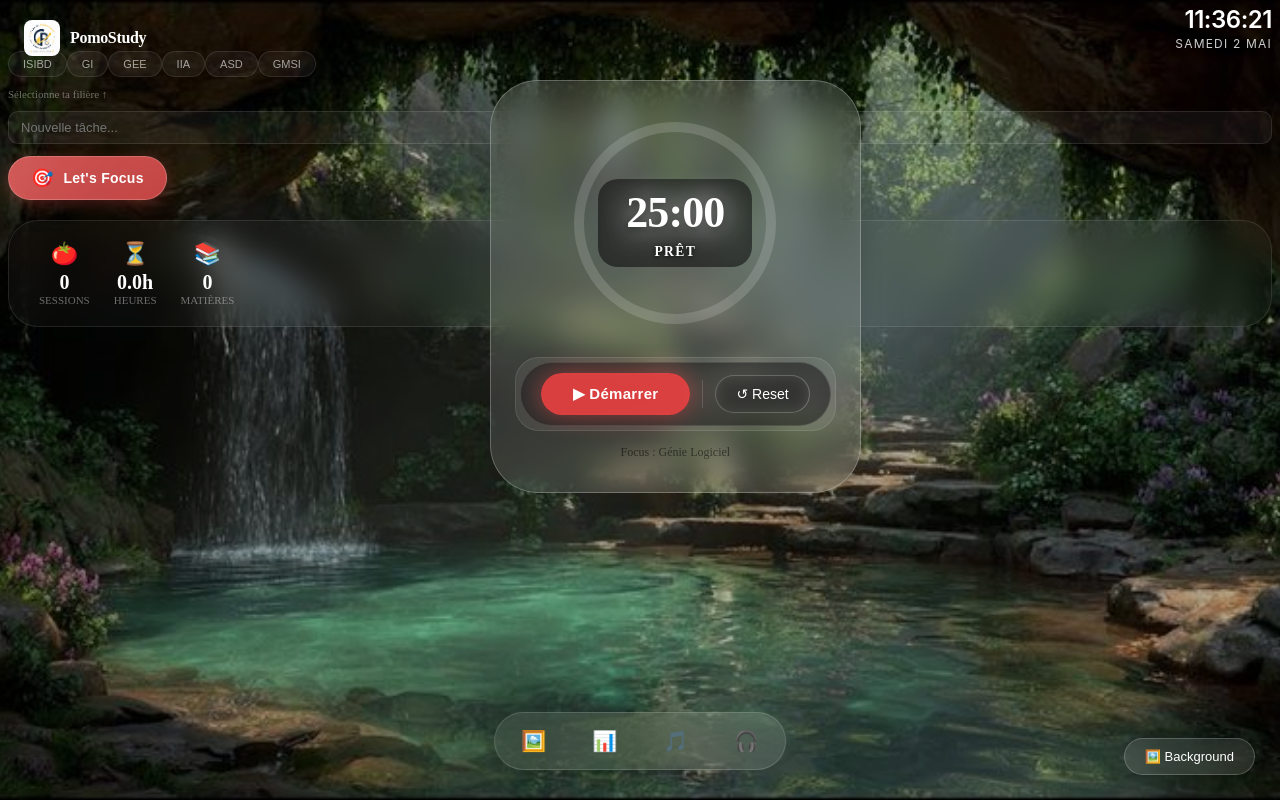
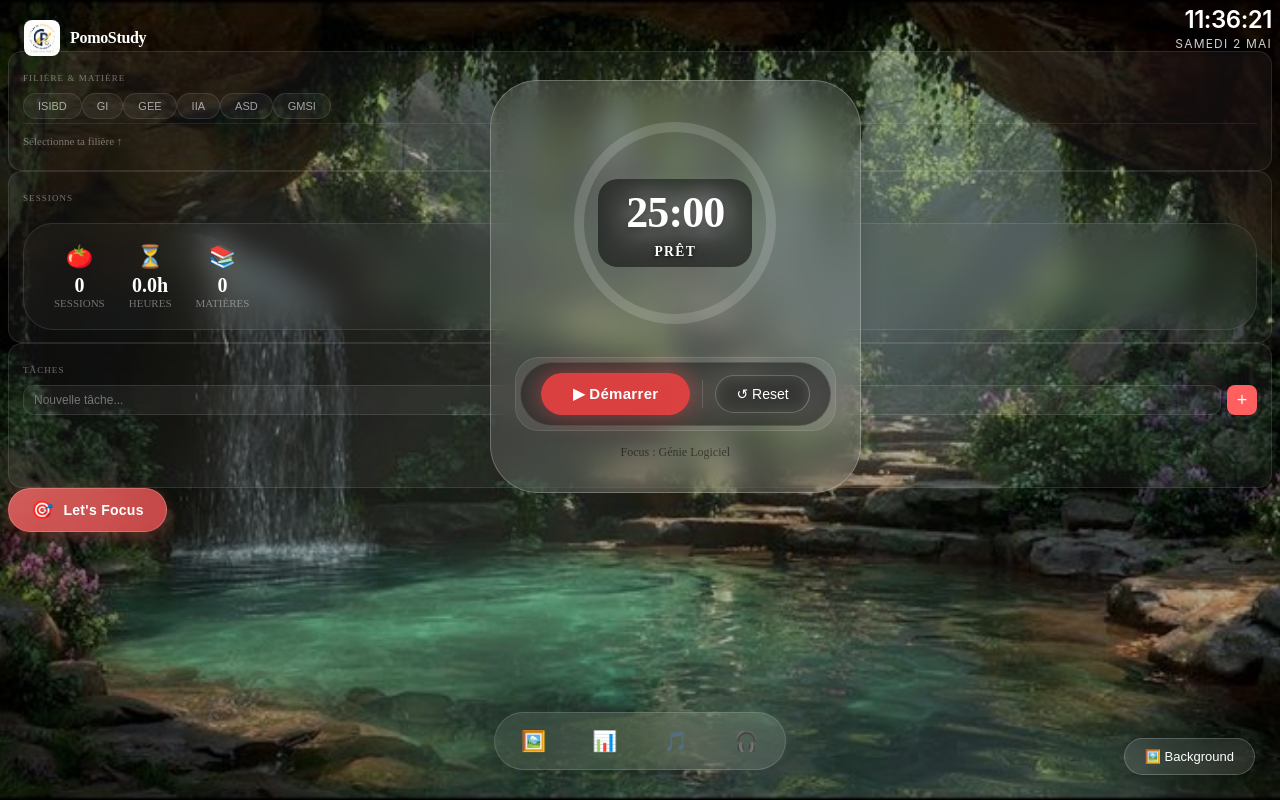
Before and after one commit to chakourrime-design/pomostudy-pro, a React (Vite) app: page / in a window 1280 px wide. Built offline with nearby package versions, Linux system fonts and the light colour scheme.

Commit message:
Ajout de ma nouvelle modification

```diff
--- a/package.json
+++ b/package.json
@@ -4,7 +4,7 @@
   "version": "0.0.0",
   "type": "module",
   "scripts": {
-    "dev": "vite",
+    "dev": "set BROWSER=msedge && vite",
     "build": "tsc -b && vite build",
     "lint": "eslint .",
     "preview": "vite preview"
--- a/src/App.tsx
+++ b/src/App.tsx
@@ -7,8 +7,6 @@ import { FocusModeOverlay } from './components/FocusModeOverlay'
 import { FocusButton } from './components/FocusButton'
 import { DraggableTimer } from './components/timer/DraggableTimer'
 import { StudyDashboard } from './components/stats/StudyDashboard'
-
-// ✅ Réimport des composants que tu avais avant
 import { SubjectSelector } from './components/subjects/SubjectSelector'
 import { TasksManager } from './components/tasks/TasksManager'
 
@@ -22,7 +20,7 @@ function App() {
         <Background />
 
         {/* --- HEADER --- */}
-        <header className="absolute top-0 left-0 right-0 p-8 flex justify-between items-start z-50 pointer-events-none">
+        <header className="absolute top-0 left-0 right-0 px-8 py-5 flex justify-between items-start z-50 pointer-events-none">
           <div className="pointer-events-auto">
             <Logo />
           </div>
@@ -31,34 +29,59 @@ function App() {
           </div>
         </header>
 
-        {/* --- ZONE LATERALE GAUCHE (Sélecteur de Filière/Module) --- */}
-        <aside className="absolute top-32 left-8 z-40 w-72 pointer-events-auto">
-          <SubjectSelector
-            selectedSubject={selectedSubject}
-            setSelectedSubject={setSelectedSubject}
-          />
+        {/* --- SIDEBAR GAUCHE UNIQUE --- */}
+        {/* top-20 = espace sous le header/logo, w-64 = largeur fixe 256px */}
+        <aside className="absolute top-20 left-6 z-40 w-64 flex flex-col gap-4 pointer-events-auto">
+
+          {/* Filières + Matières */}
+          <div style={{
+            background: 'rgba(255,255,255,0.05)',
+            border: '1px solid rgba(255,255,255,0.1)',
+            borderRadius: '14px',
+            padding: '12px 14px',
+          }}>
+            <p style={{ fontSize: 9, textTransform: 'uppercase', letterSpacing: '0.12em', color: 'rgba(255,255,255,0.4)', marginBottom: 10 }}>
+              Filière &amp; Matière
+            </p>
+            <SubjectSelector onSelectSubject={setSelectedSubject} />
+          </div>
+
+          {/* Stats */}
+          <div style={{
+            background: 'rgba(255,255,255,0.05)',
+            border: '1px solid rgba(255,255,255,0.1)',
+            borderRadius: '14px',
+            padding: '12px 14px',
+          }}>
+            <p style={{ fontSize: 9, textTransform: 'uppercase', letterSpacing: '0.12em', color: 'rgba(255,255,255,0.4)', marginBottom: 10 }}>
+              Sessions
+            </p>
+            <StudyDashboard />
+          </div>
+
+          {/* Tâches */}
+          <div style={{
+            background: 'rgba(255,255,255,0.05)',
+            border: '1px solid rgba(255,255,255,0.1)',
+            borderRadius: '14px',
+            padding: '12px 14px',
+          }}>
+            <p style={{ fontSize: 9, textTransform: 'uppercase', letterSpacing: '0.12em', color: 'rgba(255,255,255,0.4)', marginBottom: 10 }}>
+              Tâches
+            </p>
+            <TasksManager currentSubject={selectedSubject} />
+          </div>
+
         </aside>
 
-        {/* --- ZONE LATERALE DROITE (Gestion des tâches) --- */}
-        <aside className="absolute top-32 right-8 z-40 w-80 pointer-events-auto">
-          <TasksManager />
-        </aside>
-
-        {/* --- ZONE CENTRALE (Timer) --- */}
+        {/* --- TIMER CENTRE --- */}
         <main className="relative h-full w-full flex items-center justify-center z-20">
-          <DraggableTimer
-            selectedSubject={selectedSubject}
-          />
+          <DraggableTimer selectedSubject={selectedSubject} />
         </main>
 
-        {/* --- ✅ BOUTON FOCUS (Bas Gauche) --- */}
-        <section className="absolute bottom-28 left-8 z-50 pointer-events-auto">
+        {/* --- BOUTON FOCUS (Bas Gauche) --- */}
+        <section className="absolute bottom-20 left-6 z-50 pointer-events-auto">
           <FocusButton />
-        </section>
-
-        {/* --- DASHBOARD (Centré Bas) --- */}
-        <section className="absolute bottom-32 left-1/2 -translate-x-1/2 z-40 pointer-events-auto">
-          <StudyDashboard />
         </section>
 
         {/* --- BARRE DE NAVIGATION BASSE --- */}
--- a/src/components/subjects/SubjectSelector.tsx
+++ b/src/components/subjects/SubjectSelector.tsx
@@ -26,6 +26,7 @@ export function SubjectSelector({ onSelectSubject }: Props) {
   }
 
   return (
+
     <div className="flex flex-col items-center gap-3 p-4 w-full max-w-md">
 
       {/* Sélecteur de filière */}
@@ -49,7 +50,12 @@ export function SubjectSelector({ onSelectSubject }: Props) {
           </button>
         ))}
       </div>
-
+      <hr style={{
+        border: 'none',
+        borderTop: '1px solid rgba(255,255,255,0.08)',
+        margin: '4px 0',
+        width: '100%'
+      }} />
       {/* Sélecteur de matière */}
       {currentFiliere && (
         <div className="flex flex-wrap gap-2 justify-center">
--- a/src/components/tasks/TasksManager.tsx
+++ b/src/components/tasks/TasksManager.tsx
@@ -9,9 +9,7 @@ interface Task {
   date: string;
 }
 
-// On ajoute la prop 'subject' pour savoir à quelle matière lier la tâche
 export function TasksManager({ currentSubject }: { currentSubject: string }) {
-  // Chargement initial depuis le localStorage
   const [tasks, setTasks] = useState<Task[]>(() => {
     const saved = localStorage.getItem('pomo_tasks_history');
     return saved ? JSON.parse(saved) : [];
@@ -19,15 +17,13 @@ export function TasksManager({ currentSubject }: { currentSubject: string }) {
 
   const [input, setInput] = useState('')
 
-  // Sauvegarde automatique à chaque changement
   useEffect(() => {
     localStorage.setItem('pomo_tasks_history', JSON.stringify(tasks));
   }, [tasks])
 
-  const addTask = (e: React.FormEvent) => {
-    e.preventDefault()
+  // ✅ Plus de <form>, on appelle addTask() directement
+  const addTask = () => {
     if (!input.trim()) return
-
     const newTask: Task = {
       id: Date.now(),
       text: input,
@@ -48,48 +44,93 @@ export function TasksManager({ currentSubject }: { currentSubject: string }) {
   }
 
   return (
-    <div style={{ width: '100%', marginTop: 10 }}>
-      <form onSubmit={addTask} style={{ display: 'flex', gap: 8, marginBottom: 12 }}>
+    <div style={{ width: '100%' }}>
+
+      {/* ✅ div à la place de form, avec onKeyDown pour Enter */}
+      <div style={{ display: 'flex', gap: 6, marginBottom: 10 }}>
         <input
           value={input}
           onChange={(e) => setInput(e.target.value)}
+          onKeyDown={(e) => e.key === 'Enter' && addTask()}
           placeholder="Nouvelle tâche..."
           style={{
-            flex: 1, background: 'rgba(255,255,255,0.05)',
-            border: '1px solid rgba(255,255,255,0.1)', borderRadius: '10px',
-            padding: '8px 12px', color: 'white', fontSize: '13px'
+            flex: 1,
+            minWidth: 0,          // ✅ empêche le débordement
+            background: 'rgba(255,255,255,0.05)',
+            border: '1px solid rgba(255,255,255,0.1)',
+            borderRadius: '10px',
+            padding: '7px 10px',
+            color: 'white',
+            fontSize: '12px',
+            outline: 'none'
           }}
         />
-      </form>
+        <button
+          onClick={addTask}
+          style={{
+            width: 30,
+            height: 30,
+            borderRadius: '8px',
+            background: '#FF5F5F',
+            border: 'none',
+            color: 'white',
+            fontSize: '18px',
+            cursor: 'pointer',
+            display: 'flex',
+            alignItems: 'center',
+            justifyContent: 'center',
+            flexShrink: 0         // ✅ le bouton + ne rétrécit pas
+          }}
+        >
+          +
+        </button>
+      </div>
 
-      {/* Liste avec défilement */}
+      {/* Liste des tâches */}
       <div style={{
-        display: 'flex', flexDirection: 'column', gap: 6,
-        maxHeight: '150px', overflowY: 'auto', paddingRight: '4px'
+        display: 'flex',
+        flexDirection: 'column',
+        gap: 6,
+        maxHeight: '150px',
+        overflowY: 'auto',
+        paddingRight: '2px'
       }}>
         <AnimatePresence>
           {tasks.map(task => (
             <motion.div
               key={task.id}
-              initial={{ opacity: 0 }}
-              animate={{ opacity: 1 }}
+              initial={{ opacity: 0, y: -4 }}
+              animate={{ opacity: 1, y: 0 }}
               exit={{ opacity: 0 }}
               style={{
-                display: 'flex', alignItems: 'center', justifyContent: 'space-between',
-                padding: '8px', background: 'rgba(255,255,255,0.03)',
-                borderRadius: '8px', fontSize: '12px',
-                borderLeft: task.completed ? '3px solid #86EFAC' : '3px solid #FF5F5F'
+                display: 'flex',
+                alignItems: 'center',
+                justifyContent: 'space-between',
+                padding: '7px 8px',
+                background: 'rgba(255,255,255,0.03)',
+                borderRadius: '8px',
+                fontSize: '11px',
+                borderLeft: task.completed ? '2px solid #86EFAC' : '2px solid #FF5F5F'
               }}
             >
-              <div onClick={() => toggleTask(task.id)} style={{ cursor: 'pointer', flex: 1, display: 'flex', alignItems: 'center', gap: 8 }}>
-                 <div style={{
-                    width: 12, height: 12, borderRadius: 3,
-                    border: '1px solid rgba(255,255,255,0.3)',
-                    background: task.completed ? '#86EFAC' : 'transparent'
-                  }} />
+              <div
+                onClick={() => toggleTask(task.id)}
+                style={{ cursor: 'pointer', flex: 1, display: 'flex', alignItems: 'center', gap: 8, minWidth: 0 }}
+              >
+                <div style={{
+                  width: 12,
+                  height: 12,
+                  borderRadius: 3,
+                  border: '1.5px solid rgba(255,255,255,0.3)',
+                  background: task.completed ? '#86EFAC' : 'transparent',
+                  flexShrink: 0
+                }} />
                 <span style={{
                   textDecoration: task.completed ? 'line-through' : 'none',
-                  color: task.completed ? 'rgba(255,255,255,0.4)' : '#fff'
+                  color: task.completed ? 'rgba(255,255,255,0.35)' : '#fff',
+                  overflow: 'hidden',
+                  textOverflow: 'ellipsis',
+                  whiteSpace: 'nowrap'   // ✅ texte long ne déborde pas
                 }}>
                   {task.text}
                 </span>
@@ -97,13 +138,27 @@ export function TasksManager({ currentSubject }: { currentSubject: string }) {
 
               <button
                 onClick={() => deleteTask(task.id)}
-                style={{ background: 'none', border: 'none', color: 'rgba(255,255,255,0.2)', cursor: 'pointer' }}
+                style={{
+                  background: 'none',
+                  border: 'none',
+                  color: 'rgba(255,255,255,0.2)',
+                  cursor: 'pointer',
+                  fontSize: '12px',
+                  flexShrink: 0,
+                  padding: '0 2px'
+                }}
               >
                 ✕
               </button>
             </motion.div>
           ))}
         </AnimatePresence>
+
+        {tasks.length === 0 && (
+          <p style={{ color: 'rgba(255,255,255,0.25)', fontSize: '11px', textAlign: 'center', padding: '8px 0' }}>
+            Aucune tâche pour le moment
+          </p>
+        )}
       </div>
     </div>
   )
```
Also changed, not shown: src/App.css (+62 -5 lines).
